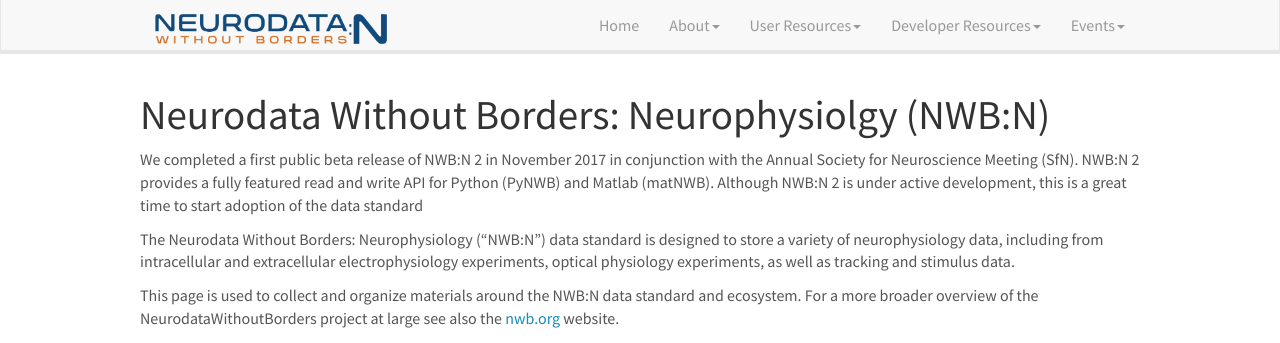
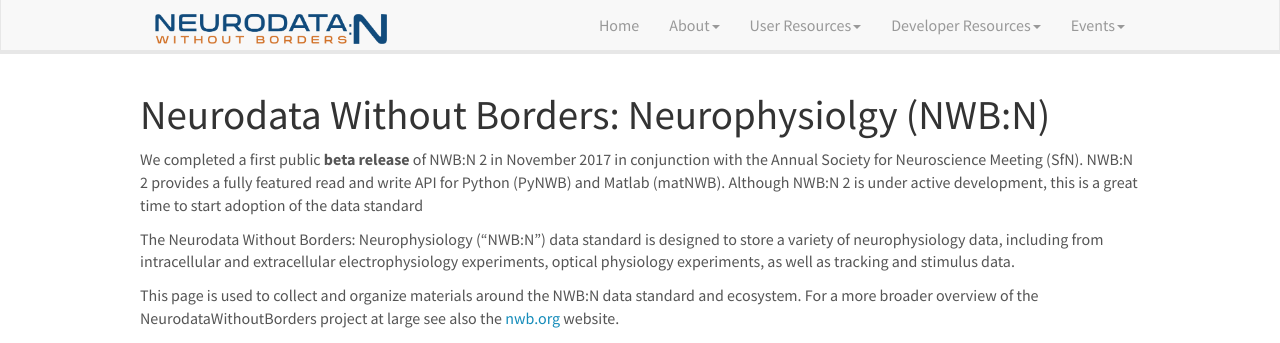
Before and after one commit to ttngu207/neurodatawithoutborders.github.io, a Jekyll site: the page built from _pages/home.md, in a window 1280 px wide and 998 px high. Shown: the top 343 px of the window. Built offline with Jekyll 4.4.1, drawn with Linux system fonts in a browser that asks for light colours; nearby versions of some CDN libraries.

```diff
--- a/_pages/home.md
+++ b/_pages/home.md
@@ -9,7 +9,7 @@ permalink: /
 
 # Neurodata Without Borders: Neurophysiolgy (NWB:N)
 
-We completed a first public beta release of NWB:N 2 in November 2017 in conjunction with the Annual Society for Neuroscience Meeting (SfN). NWB:N 2 provides a fully featured read and write API for Python (PyNWB) and Matlab (matNWB). Although NWB:N 2 is under active development, this is a great time to start adoption of the data standard
+We completed a first public **beta release** of NWB:N 2 in November 2017 in conjunction with the Annual Society for Neuroscience Meeting (SfN). NWB:N 2 provides a fully featured read and write API for Python (PyNWB) and Matlab (matNWB). Although NWB:N 2 is under active development, this is a great time to start adoption of the data standard
 
 The Neurodata Without Borders: Neurophysiology ("NWB:N") data standard is designed to store a variety of neurophysiology data, including from intracellular and extracellular electrophysiology experiments, optical physiology experiments, as well as tracking and stimulus data.
 
```
